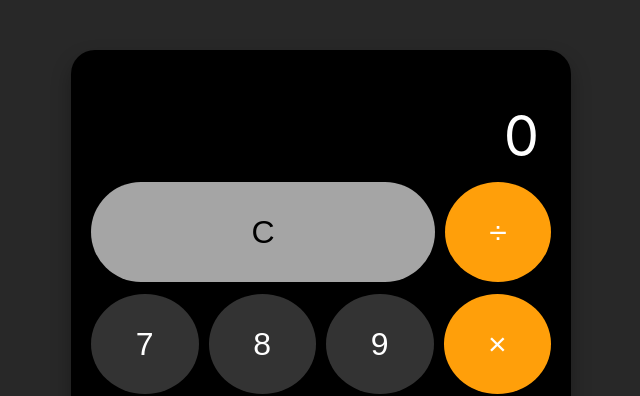
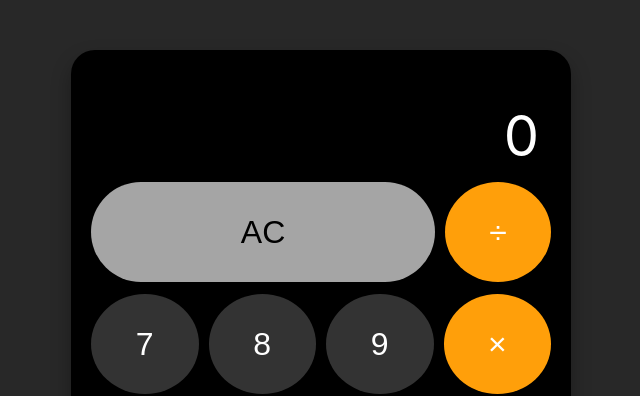
Before and after one commit to e-lemma/calculator, a plain HTML site: page index.html in a window 1280 px wide. Shown: the top 396 px of the page, 319-959 px from the left. Drawn offline with Linux system fonts and the light colour scheme.

Commit message:
Change text on clear button from C to AC

```diff
--- a/index.html
+++ b/index.html
@@ -13,7 +13,7 @@
       <div class="calculator-container">
         <div class="display">0</div>
         <div class="row">
-          <button class="clear button">C</button>
+          <button class="clear button">AC</button>
           <button class="operator divide button">&divide</button>
         </div>
         <div class="row">
```
